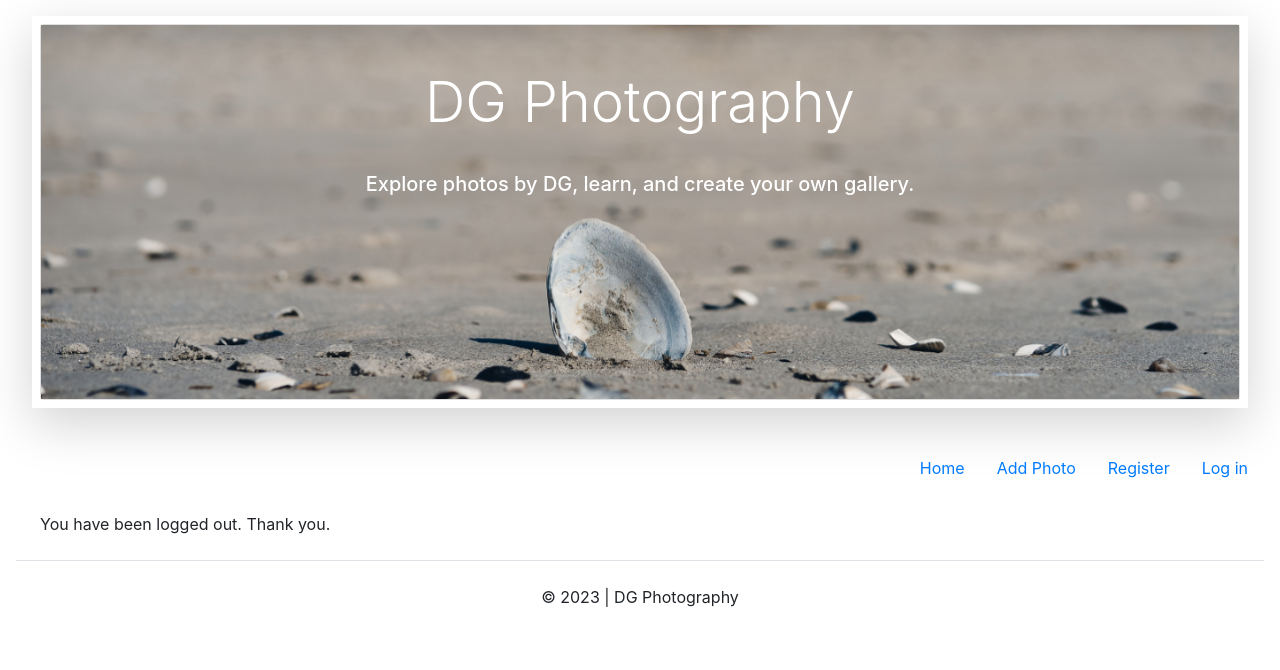
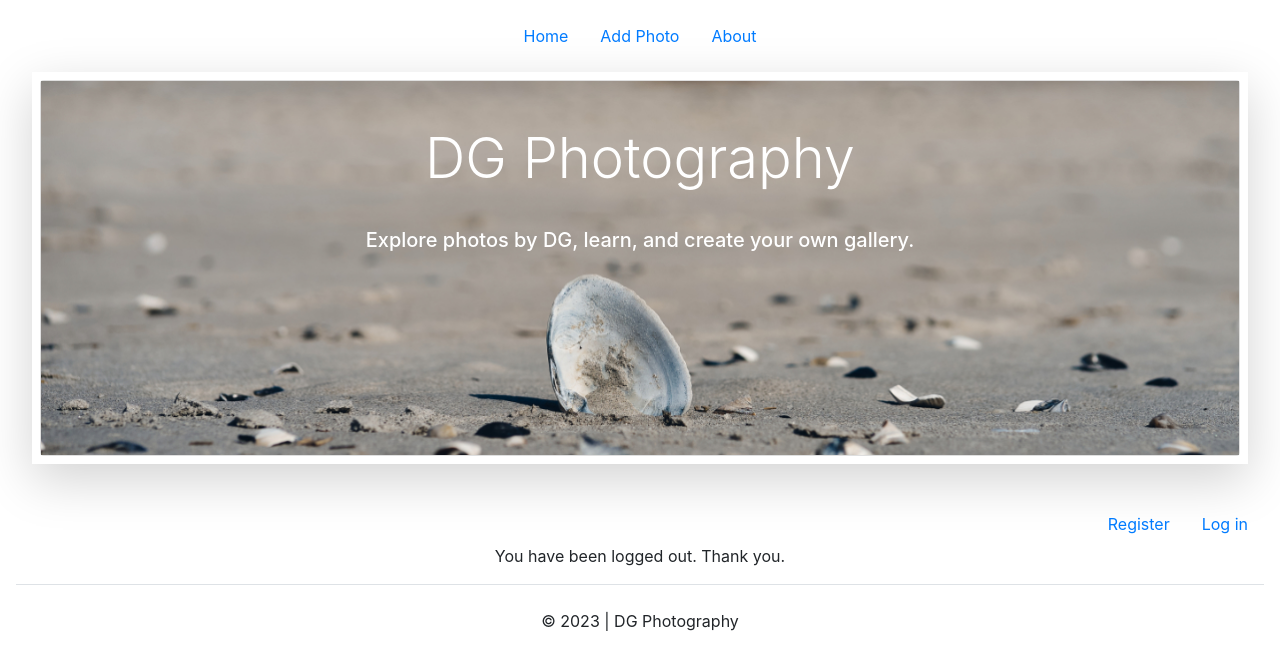
Before and after one commit to dannynow6/dg-photo, a Django app: template users/templates/registration/logged_out.html in a window 1280 px wide. Shown: the top 670 px of the page. Run offline with Django 3.2, Linux system fonts and the light colour scheme; the template is opened without the code that fills it, so the values that code supplies are empty; some libraries are stand-ins or nearby versions.

Commit message:
about page created

```diff
--- a/dg_photography/templates/dg_photography/base.html
+++ b/dg_photography/templates/dg_photography/base.html
@@ -12,6 +12,17 @@
   </head>
 
   <body class="m-3">
+    <ul class="nav justify-content-center">
+      <li class="nav-item">
+        <a class="nav-link active" href="{% url 'dg_photography:index' %}">Home</a>
+      </li>
+      <li class="nav-item">
+        <a class="nav-link" href="{% url 'dg_photography:new_photo' %}">Add Photo</a>
+      </li>
+      <li class="nav-item">
+        <a class="nav-link" href="{% url 'dg_photography:about' %}">About</a>
+      </li>
+    </ul>
     <div class="shadow-lg p-2 m-3">
       <div class="card">
         <img src="{% static 'img/shell.jpg' %}" />
@@ -25,18 +36,13 @@
     </div>
     <br />
     <ul class="nav justify-content-end">
-      <li class="nav-item">
-        <a class="nav-link active" href="{% url 'dg_photography:index' %}">Home</a>
+      {% if user.is_authenticated %}
+      <li class="pt-2">
+        Hello, {{ user.username }}.
       </li>
-      <li class="nav-item">
-        <a class="nav-link" href="{% url 'dg_photography:new_photo' %}">Add Photo</a>
+      <li>
+        <a class="nav-link" href="{% url 'users:logout' %}">Log out</a>
       </li>
-      {% if user.is_authenticated %}
-      <div>
-        Hello, {{ user.username }}.
-        <br/>
-        <a class="nav-link mr-2" href="{% url 'users:logout' %}">Log out</a>
-      </div>
       {% else %}
       <li class="nav-item">
         <a class="nav-link" href="{% url 'users:register' %}">Register</a>
--- a/dg_photography/urls.py
+++ b/dg_photography/urls.py
@@ -12,4 +12,6 @@ urlpatterns = [
     path("new_photo/", views.new_photo, name="new_photo"),
     # A landing page for Dan G's Photography Website
     # path("dg_photos/", views.dg_photos, name="dg_photos"),
+    # About page for dg photography
+    path("about/", views.about, name="about"),
 ] + static(settings.MEDIA_URL, document_root=settings.MEDIA_ROOT)
--- a/dg_photography/views.py
+++ b/dg_photography/views.py
@@ -24,3 +24,8 @@ def new_photo(request):
         "form": form,
     }
     return render(request, "dg_photography/new_photo.html", context)
+
+
+def about(request):
+    """dg photography about page"""
+    return render(request, "dg_photography/about.html")
--- a/users/templates/registration/logged_out.html
+++ b/users/templates/registration/logged_out.html
@@ -1,4 +1,4 @@
 {% extends "dg_photography/base.html" %} {% load static %} {% load bootstrap4 %}
 {% block content %}
-<p class="m-4">You have been logged out. Thank you.</p>
+<p class="text-center">You have been logged out. Thank you.</p>
 {% endblock content %}
```
Also changed, not shown: dg_photography/templates/dg_photography/about.html (added, +16 -0 lines), db.sqlite3, media/photos/woods_walk_sm.jpg (added), static/img/mountain.jpg (added).
